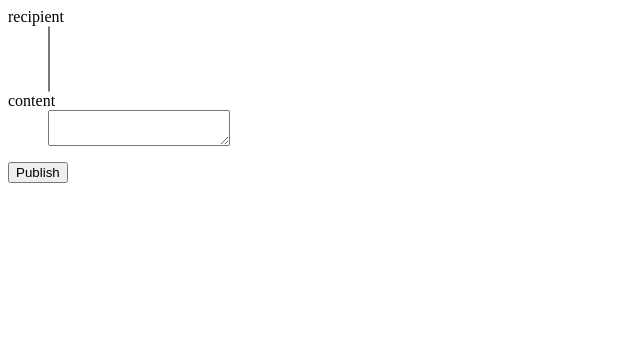
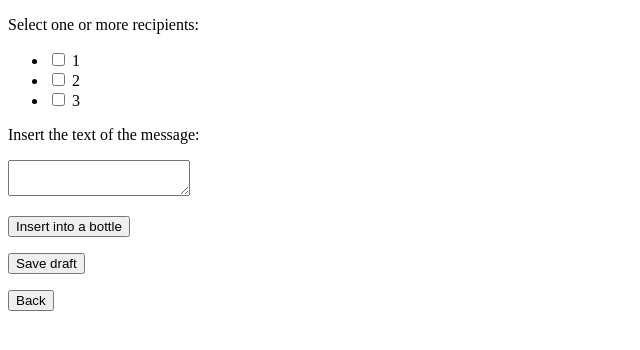
Before and after one commit to alessiomatricardi/ase-hw2, a Flask app: page /new_message in a window 1280 px wide. Shown: the top 350 px of the page, without its empty margins (0-640 px from the left). Run offline with Flask 2, Linux system fonts and the light colour scheme; a user stored in the database is signed in.

Commit message:
2nd Riccardo G. commit
The main changes are related to the messages.py view.
In particular, the function new_message() has been structured in a way that:
1.  verifies that the user is logged
2. in case of a POST request, it creates an instance of Message(), populate the message, create an instance of the Message_logic class (which has been created to handle all the logic behind the messages (e.g., communicate with the database; perform checks on the received types)) ad the message is passed to the msg_logic object.
3. multiple recipients from the form are singularly taken and, for each of them, a Message_Recipient object is created, populated and managed by the msg_logic.
4. finally, depending on what button is clicked into the form, a different page is rendered

a new route has been created to handle the sending of the message/bottle after having taken a delivery time. However, this route hasn't been completely written yet.

The forms.py file has been updated with the new forms to handle the creation of a new message and its sending (by inserting a delivery time)

Co-Authored-By: GManfry <72792517+GManfry@users.noreply.github.com>

```diff
--- a/monolith/forms.py
+++ b/monolith/forms.py
@@ -1,6 +1,7 @@
 import wtforms as f
 from flask_wtf import FlaskForm
 from wtforms.validators import DataRequired
+from wtforms import widgets, SelectMultipleField
 
 
 class LoginForm(FlaskForm):
@@ -18,7 +19,18 @@ class UserForm(FlaskForm):
     display = ['email', 'firstname', 'lastname', 'password', 'date_of_birth']
 
 # class used to write a new message and decide the recipients
+class MultiCheckboxField(SelectMultipleField):
+    widget = widgets.ListWidget(prefix_label=False)
+    option_widget = widgets.CheckboxInput()
+
 class MessageForm(FlaskForm):
-    recipient = f.SelectMultipleField('recipient', validators=[DataRequired()]) # TODO change in a way that there could be more recipients
+    string_of_recipients = ['1\r\n2\r\n3\r\n']
+    list_of_recipients = string_of_recipients[0].split()
+    # create a list of value/description tuples
+    recipients_pair = [(x, x) for x in list_of_recipients]
+    recipients = MultiCheckboxField('Label', choices=recipients_pair) # TODO write javascript script that set/remove the required attribute from the checkist
     content = f.TextAreaField('content', validators=[DataRequired()])
-    display = ['recipient', 'content']
+    #display = ['recipient', 'content']
+
+class BottleForm(FlaskForm):
+    deliver_time = f.DateTimeField('deliver_time', validators=[DataRequired()])
--- a/monolith/templates/new_message.html
+++ b/monolith/templates/new_message.html
@@ -1,3 +1,27 @@
+<!DOCTYPE html>
+<html lang="en">
+<body>
+    <form method="post">
+        {{ form.hidden_tag() }}
+        <p> Select one or more recipients:</p>
+        {{ form.recipients }}
+        <p> Insert the text of the message:</p>
+        {{ form.content }}
+        <p>
+          <input type="submit" name="submit" value="Insert into a bottle"></input>
+        </p>
+        <p>
+          <input type="submit" name="submit" value="Save draft"></input>
+        </p>
+    </form>
+    <form method="get" action="/">
+      <input type="submit" value="Back"></input>
+    </form>
+
+</body>
+</html>
+
+<!--
 <html>
  <body>
   <form action="" method="POST">
@@ -15,7 +39,8 @@
     </dl>
     <p>
     <input type=submit value="Publish">
-    <!-- TODO: add the input bottons to save the draft and to go back in the previous page -->
+    TODO: add the input bottons to save the draft and to go back in the previous page
   </form>
- </body>
+</body>
 </html>
+-->
--- a/monolith/views/messages.py
+++ b/monolith/views/messages.py
@@ -1,46 +1,92 @@
 from flask import Blueprint, redirect, render_template, request
-from monolith.database import Message, db
-from monolith.forms import MessageForm
+from flask.signals import request_finished
+from sqlalchemy.sql.elements import Null
+from monolith.database import Message, Message_Recipient, db
+from monolith.forms import MessageForm, BottleForm
+import datetime
+
+from monolith.auth import current_user
+
+from monolith.message_logic import Message_logic # gestisce la logica dei messaggi.
+                                                 # Ad esempio, la creazione di un nuovo messaggio +
+                                                 # richiesta al db + ritorna oggetto json per fare il test
 
 messages = Blueprint('messages', __name__)
 
 
 @messages.route('/new_message', methods=['POST', 'GET'])
 def new_message():
+    # verify that the user is logged in
+    if current_user is not None and hasattr(current_user, 'id'):
 
-    #
-    # TODO verify that the user is logged in
-    #
+        if request.method == 'GET': # the user clicks the "new message" in the homepage
+            form = MessageForm()
+            return render_template('new_message.html', form=form)
 
-    form = MessageForm()
+        elif request.method == 'POST': # the user submits the form to create the new message ("Insert into a bottle" option)
 
-    if request.method == 'GET': # the user clicks the "new message" in the homepage
-        return render_template('new_message.html', form=form)
-        #
-        # TODO solve an error in rendering the new_message.html page
-        #
+            form = request.form
 
-    elif request.method == 'POST': # the user submits the form to create the new message ("Insert into a bottle" option)
-        if form.validate_on_submit():
             message = Message()
+            message.sender_id = current_user.id
+            message.content = form['content']
+            message.is_sent = False # redundant because the db automatically set it to False
+            message.deliver_time = datetime.datetime(2020, 10, 5)
 
-            #
-            # TODO
-            # 1. add the message information into "message" variable
-            # 2. save the message in the db
-            # 3. redirect to the "CLOSE THE BOTTLE" page
-            #
+            msg_logic = Message_logic()
 
-            # recipient, content = form.data['recipient'], form.data['content']
+            if msg_logic.validate_message_fields(message):
+                id = msg_logic.create_new_message(message)
+            else:
+                # TODO handle incorrect message fields
+                return render_template('/error_page.html')
+
+            for recipient_id in form.getlist('recipients'): # list of selected recipients
+                message_recipient = Message_Recipient()
+
+                # initialize the Message_Recipient object
+                message_recipient.id = id
+                message_recipient.is_read = False # redundant because the db automatically set it to False
+                message_recipient.read_time = datetime.datetime(2020, 10, 6)
+                message_recipient.recipient_id = int(recipient_id)
+                msg_logic.create_new_message_recipient(message_recipient)
+
+            # depending on what button is clicked, the rendered page will be different
+            if form['submit'] == 'Insert into a bottle':
+                return redirect('/send_bottle')
+            elif form['submit'] == 'Save draft':
+                return redirect("/")
+
+            """
+            TEST
+            import unittest
+            import monolith.Message_logic as m
+            class TestAdd(unittest.TestCase):
+                def test_NAME(self):
+                    result = m.new_message(message)
+                    self.assertEqual(result, {message_id: 1})
+            """
+
+        else:
+            raise RuntimeError('This should not happen!')
+
+    else: # user not logged
+        return redirect('/login') # TODO print an error
 
 
-            # TEMPLATE TAKEN FROM AUTH.PY
-            #new_user = User()
-            #form.populate_obj(new_user)
-            #new_user.set_password(form.password.data)
-            #db.session.add(new_user)
-            #db.session.commit()
-            #return redirect('/users')
+@messages.route('/send_bottle', methods=['POST', 'GET'])
+def send_bottle():
+    # verify that the user is logged in
+    if current_user is not None and hasattr(current_user, 'id'):
 
-    else:
-        raise RuntimeError('This should not happen!')
+        if request.method == 'GET': # the user has clicked on the "Insert into a bottle" button
+            form = BottleForm()
+            return render_template('send_bottle.html', form=form)
+
+        elif request.method == 'POST': # the user submits the form to create the new message ("Insert into a bottle" option)
+
+            form = request.form
+            return "MESSAGE SENT"
+
+    else: # user not logged
+        return redirect('/login') # TODO print an error
```
Also changed, not shown: monolith/message_logic.py (added, +33 -0 lines), monolith/templates/send_bottle.html (added, +12 -0 lines).
